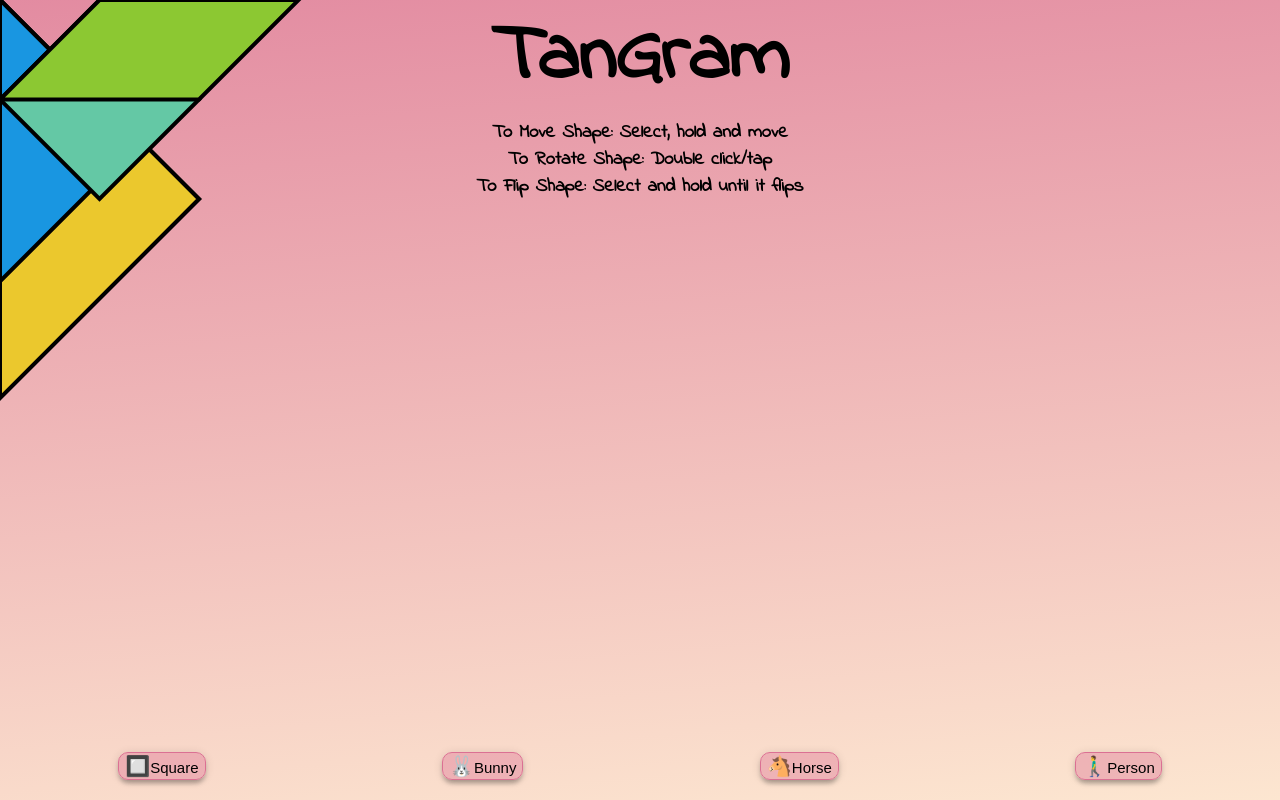
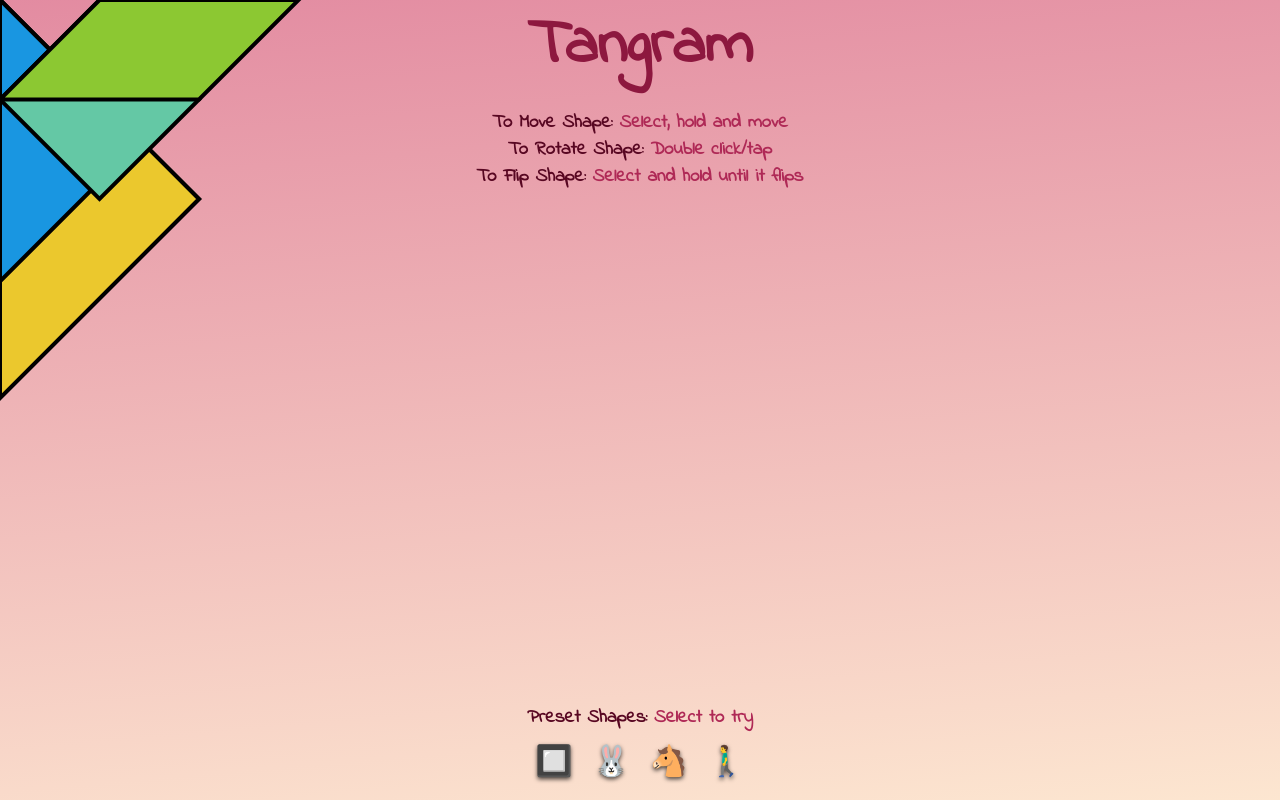
Before and after one commit to ronaldparedes/tangram, a website built with Parcel: page index.html in a window 1280 px wide. Built offline with nearby package versions, Linux system fonts and the light colour scheme; what es6-tween would draw is missing.

Commit message:
Restyled buttons

```diff
--- a/index.html
+++ b/index.html
@@ -16,19 +16,20 @@
 
   <body>
     <div class="wrap">
+      <h1>Tangram</h1>
       <h3>
-        To Move Shape: Select, hold and move<br />
-        To Rotate Shape: Double click/tap <br />
-        To Flip Shape: Select and hold until it flips
+        <span>To Move Shape:</span> Select, hold and move<br />
+        <span>To Rotate Shape:</span> Double click/tap <br />
+        <span>To Flip Shape:</span> Select and hold until it flips<br />
       </h3>
-      <h1>TanGram</h1>
       <canvas id="app"></canvas>
       <div class="controls">
-        <button class="squareBtn"><span>🔲</span>Square</button>
-        <button class="bunnyBtn"><span>🐰</span>Bunny</button>
-        <button class="horseBtn"><span>🐴</span>Horse</button>
-        <button class="personBtn"><span>🚶‍♂️</span>Person</button>
+        <button class="squareBtn">🔲</button>
+        <button class="bunnyBtn">🐰</button>
+        <button class="horseBtn">🐴</button>
+        <button class="personBtn">🚶‍♂️</button>
       </div>
+      <h3 class="controlLabel"><span>Preset Shapes:</span> Select to try</h3>
     </div>
     <script src="//unpkg.com/prevent-pull-refresh"></script>
     <script src="src/index.ts"></script>
--- a/src/foo.ts
+++ /dev/null
@@ -1,3 +0,0 @@
-export const add = (x, y: number) => {
-  return x + y;
-};
--- a/src/index.ts
+++ b/src/index.ts
@@ -10,6 +10,7 @@ document.addEventListener(
 );
 if (window.orientation !== undefined) {
   document.querySelector(".controls").classList.add("mobile");
+  document.querySelector(".controlLabel").classList.add("mobile");
 }
 
 const canvas = document.getElementById("app") as HTMLCanvasElement;
--- a/src/styles.css
+++ b/src/styles.css
@@ -14,6 +14,7 @@ body {
 h1,
 h3 {
   font-family: "Indie Flower", cursive;
+  color: rgb(175, 41, 86);
   width: 100%;
   text-align: center;
   position: absolute;
@@ -21,46 +22,57 @@ h3 {
   transform: translateX(-50%);
 }
 h1 {
+  color: rgb(141, 24, 63);
   margin: 0;
   top: 0;
   transform: translate3d(-50%, 0, 0);
-  font-size: 5rem;
+  font-size: 4rem;
+}
+h3 span {
+  color: rgb(88, 7, 34);
 }
 h3 {
-  top: 100px;
+  top: 90px;
 }
 canvas {
   width: 100%;
   height: 100%;
   position: fixed;
+  z-index: 1;
+}
+.controlLabel {
+  top: initial;
+  bottom: 50px;
+  z-index: 0;
 }
 .controls {
   position: absolute;
   display: flex;
-  justify-content: space-around;
-  bottom: 20px;
+  justify-content: center;
+  bottom: 15px;
   width: 100%;
+  z-index: 10;
 }
 .mobile {
-  bottom: 100px;
+  bottom: 90px;
+}
+.mobile ~ .controlLabel {
+  padding-bottom: 40px;
 }
 button {
   appearance: none;
-  background-color: rgba(219, 112, 147, 0.4);
+  background-color: transparent;
+  padding: 0 10px 0 10px;
   border-radius: 10px;
-  border: 1px solid palevioletred;
-  height: auto;
+  border: 0px solid palevioletred;
+  height: 50px;
   width: auto;
-  font-size: 15px;
-  transition: color 200ms ease-in-out, background-color 200ms ease-in-out;
-  box-shadow: 0 4px 5px 0px rgba(0, 0, 0, 0.14),
-    0 1px 10px 0px rgba(0, 0, 0, 0.12), 0 5px 5px -3px rgba(0, 0, 0, 0.2);
+  font-size: 30px;
+  text-shadow: rgba(0, 0, 0, 0.7) 0 2px 4px;
+  transition: text-shadow 200ms ease-in-out, font-size 200ms ease-in-out;
 }
 button:hover {
   cursor: pointer;
-  color: palevioletred;
-  background-color: rgba(255, 239, 213, 0.4);
+  text-shadow: rgba(0, 0, 0, 0.6) 0 5px 6px;
+  font-size: 35px;
 }
-button span {
-  font-size: 20px;
-}
```
Also changed, not shown: src/foo.spec.ts (deleted, +0 -7 lines).
